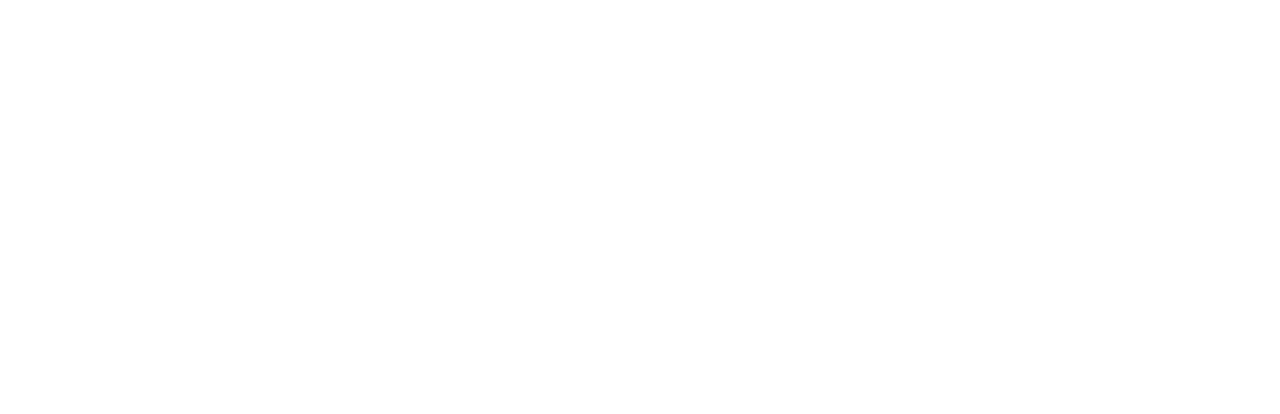
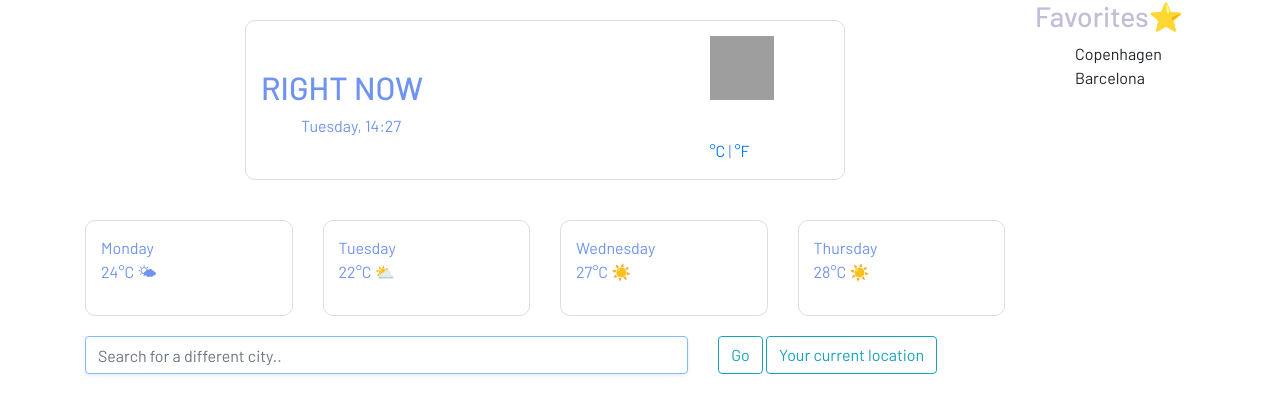
Before and after one commit to MirNO89/weather-app-shecodes, a plain HTML site: page index.html in a window 1280 px wide. Drawn offline with nearby package versions, Linux system fonts and the light colour scheme; no server answers; grey boxes are pictures that could not be loaded.

Commit message:
Moved my existing project to folder

```diff
--- a/index.html
+++ b/index.html
@@ -1,12 +1,135 @@
 <!DOCTYPE html>
-<html lang="en">
-<head>
-  <meta charset="UTF-8">
-  <meta http-equiv="X-UA-Compatible" content="IE=edge">
-  <meta name="viewport" content="width=device-width, initial-scale=1.0">
-  <title>SheCodes</title>
-</head>
-<body>
-
-</body>
+<html>
+  <head>
+    <title>Wireframe to CSS/HTML</title>
+    <meta charset="UTF-8" />
+    <link
+      rel="stylesheet"
+      href="https://cdn.jsdelivr.net/npm/bootstrap@4.6.1/dist/css/bootstrap.min.css"
+      integrity="sha384-zCbKRCUGaJDkqS1kPbPd7TveP5iyJE0EjAuZQTgFLD2ylzuqKfdKlfG/eSrtxUkn"
+      crossorigin="anonymous"
+    />
+    <link rel="stylesheet" href="src/style.css" />
+    <link rel="preconnect" href="https://fonts.googleapis.com" />
+    <link rel="preconnect" href="https://fonts.gstatic.com" crossorigin />
+    <link
+      href="https://fonts.googleapis.com/css2?family=Barlow:ital,wght@0,100;0,200;0,300;0,400;0,500;0,600;0,700;0,800;0,900;1,100;1,200;1,300;1,400;1,500;1,600;1,700;1,800;1,900&display=swap"
+      rel="stylesheet"
+    />
+    <script src="https://cdn.jsdelivr.net/npm/axios/dist/axios.min.js"></script>
+  </head>
+  <body>
+    <div class="container">
+      <div class="row">
+          <div class="col-10">
+      <div class="weather-today">
+        <div class="row">
+          <div class="col-9">
+            <h1></h1>
+            <br />
+            <h2>RIGHT NOW</h2>
+            <ul id="todays-conditions">
+              <li id="todaysTime"></li>
+              <li id="condition"></li>
+            </ul>
+          </div>
+          <div class="col-3">
+            <div class="main-icon">
+              <img
+                src="https://ssl.gstatic.com/onebox/weather/64/partly_cloudy.png"
+                alt="Cloudy icon"
+                class="weather-icon"
+              />
+            </div>
+            <div class="float-centre">
+              <span class="temperature" id="currentC"></span
+              ><span class="units"> <a href="#" id="celsius">°C</a> | <a href="#" id="fahrenheit">°F</a></span>
+            </div>
+          </div>
+        </div>
+      </div>
+      <div class="future-weather">
+        <div class="row">
+          <div class="col-3">
+            <div class="day-one">
+              <p>
+                Monday
+                <br />
+                24°C 🌤
+              </p>
+            </div>
+          </div>
+          <div class="col-3">
+            <div class="day-two">
+              <p>
+                Tuesday
+                <br />
+                22°C ⛅️
+              </p>
+            </div>
+          </div>
+          <div class="col-3">
+            <div class="day-three">
+              <p>
+                Wednesday
+                <br />
+                27°C ☀️
+              </p>
+            </div>
+          </div>
+          <div class="col-3">
+            <div class="day-four">
+              <p>
+                Thursday
+                <br />
+                28°C ☀️
+              </p>
+            </div>
+          </div>
+        </div>
+      </div>
+      <form class="search-form" id="searchForm">
+          <div class="row">
+            <div class="col-8">
+              <input
+                type="search"
+                placeholder="Search for a different city.."
+                autofocus="on"
+                autocomplete="off"
+                class="form-control shadow-sm"
+                id="searchField"
+              />
+            </div>
+            <div class="col-4">
+              <input
+                type="submit"
+                value="Go"
+                class="btn btn-outline-info"
+                id="search"
+              />
+              <button id="currentLocation" class="btn btn-outline-info">
+                Your current location
+              </button>
+            </div>
+          </div>
+        </form>
+      </div>
+      <div class="col-2">
+        <div class="favorites">
+          <h3>
+            Favorites⭐️
+          </h3>
+          <ul id="favorite-list">
+            <li>
+              Copenhagen
+            </li>
+            <li>
+              Barcelona
+            </li>
+          </ul>
+        </div>
+      </div>
+    </div>
+    <script src="src/index.js"></script>
+  </body>
 </html>
--- /dev/null
+++ b/src/index.js
@@ -0,0 +1,82 @@
+let now = new Date();
+let hours = now.getHours();
+if (hours < 10) {
+  hours = `0${hours}`;
+}
+let minutes = now.getMinutes();
+if (minutes < 10) {
+  minutes = `0${minutes}`;
+}
+let year = now.getFullYear();
+let date = now.getDate();
+let days = [
+  "Sunday",
+  "Monday",
+  "Tuesday",
+  "Wednesday",
+  "Thursday",
+  "Friday",
+  "Saturday",
+];
+let day = days[now.getDay()];
+todaysTime.innerHTML = `${day}, ${hours}:${minutes}`;
+
+//Search Weather
+function displayWeatherCondition(response) {
+  document.querySelector("h1").innerHTML = response.data.name;
+  document.querySelector("#currentC").innerHTML = Math.round(
+    response.data.main.temp
+  );
+  document.querySelector("#condition").innerHTML =
+    response.data.weather[0].description;
+}
+
+function searchCity(city) {
+  let unit = "metric";
+  let apiKey = "a2baf84f083b88654c8b1aba441c30ca";
+  let apiUrl = `https://api.openweathermap.org/data/2.5/weather?q=${city}&appid=${apiKey}&units=${unit}`;
+  axios.get(apiUrl).then(displayWeatherCondition);
+}
+
+function searchLocation(position) {
+  let lat = position.coords.latitude;
+  let lon = position.coords.longitude;
+  let unit = "metric";
+  let apiKey = "a2baf84f083b88654c8b1aba441c30ca";
+  let apiUrl = `https://api.openweathermap.org/data/2.5/weather?lat=${lat}&lon=${lon}&appid=${apiKey}&units=${unit}`;
+  axios.get(apiUrl).then(displayWeatherCondition);
+}
+
+function getCurrentLocation(event) {
+  event.preventDefault();
+  navigator.geolocation.getCurrentPosition(searchLocation);
+}
+
+function handleSubmit(event) {
+  event.preventDefault();
+  let city = document.querySelector("#searchField").value;
+  searchCity(city);
+}
+let searchForm = document.querySelector("#searchForm");
+searchForm.addEventListener("submit", handleSubmit);
+
+let currentLocationButton = document.querySelector("#currentLocation");
+currentLocationButton.addEventListener("click", getCurrentLocation);
+
+searchCity("Oslo");
+
+//function changeF(event) {
+// event.preventDefault();
+// let temp = document.querySelector("#currentC");
+// temp.innerHTML = Math.round((18 * 9) / 5 + 32);
+//}
+//function changeC(event) {
+//  event.preventDefault();
+//  let temp = document.querySelector("#currentC");
+//  temp.innerHTML = 18;
+//}
+
+//let tempF = document.querySelector("#fahrenheit");
+//tempF.addEventListener("click", changeF);
+//let tempC = document.querySelector("#celsius");
+//tempC.addEventListener("click", changeC);
--- /dev/null
+++ b/src/style.css
@@ -0,0 +1,76 @@
+body {
+  font-family: "Barlow", sans-serif;
+}
+h1 {
+  color: #7a1e68;
+  font-weight: 900;
+}
+h2 {
+  color: #6f93f0;
+}
+h3 {
+  color: #c3bdd8;
+}
+li {
+  list-style: none;
+}
+.todays-conditions {
+  margin: 0 0 10px;
+  padding: 0;
+  color: #6f93f0;
+}
+.weather-icon {
+  height: 64px;
+  width: 64px;
+  margin-right: 10px;
+}
+
+.temperature {
+  color: #6f93f0;
+  font-size: 64px;
+  font-weight: 400;
+  line-height: 1;
+}
+.weather-today {
+  color: #6f93f0;
+  border: 1px solid #dadde1;
+  padding: 15px;
+  margin: 20px auto;
+  border-radius: 10px;
+  max-width: 600px;
+}
+.day-one {
+  color: #6f93f0;
+  border: 1px solid #dadde1;
+  padding: 15px;
+  margin: 20px auto;
+  border-radius: 10px;
+  max-width: 600px;
+}
+.day-two {
+  color: #6f93f0;
+  border: 1px solid #dadde1;
+  padding: 15px;
+  margin: 20px auto;
+  border-radius: 10px;
+  max-width: 600px;
+}
+.day-three {
+  color: #6f93f0;
+  border: 1px solid #dadde1;
+  padding: 15px;
+  margin: 20px auto;
+  border-radius: 10px;
+  max-width: 600px;
+}
+.day-four {
+  color: #6f93f0;
+  border: 1px solid #dadde1;
+  padding: 15px;
+  margin: 20px auto;
+  border-radius: 10px;
+  max-width: 600px;
+}
+#condition {
+  text-transform: capitalize;
+}
```
